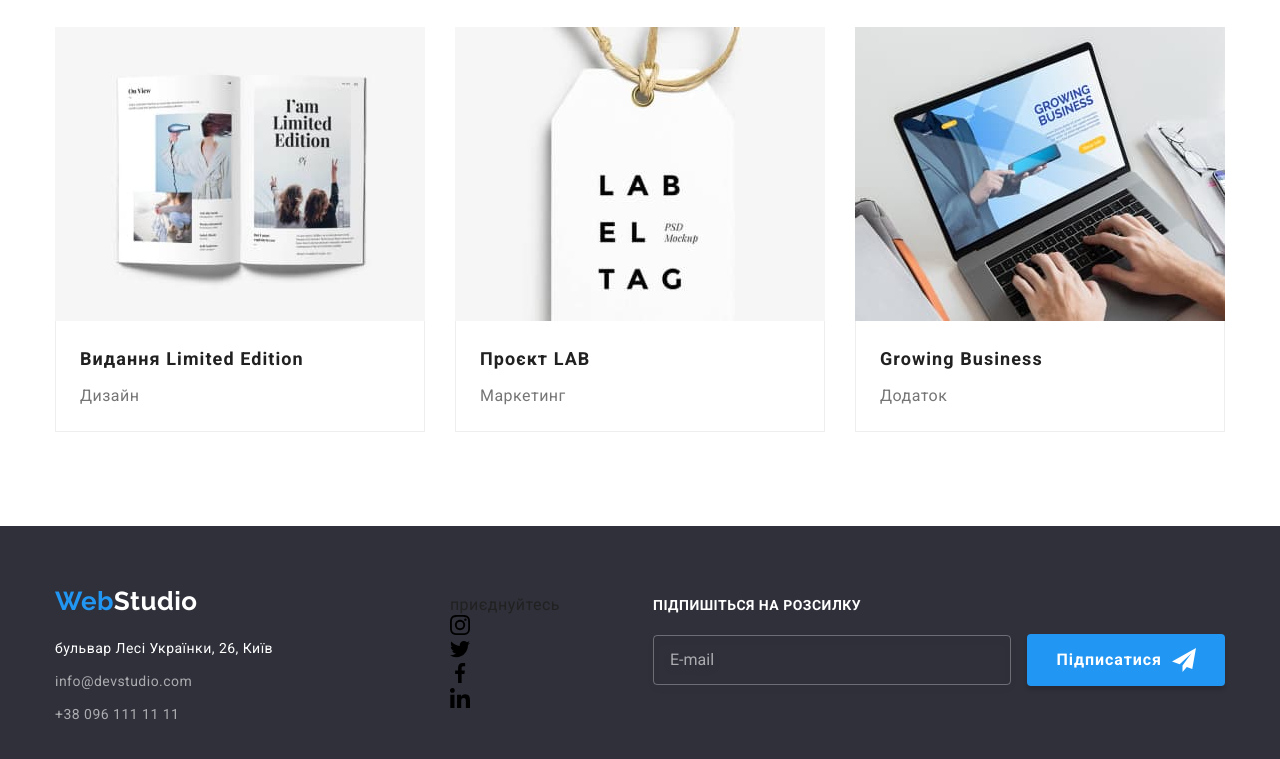
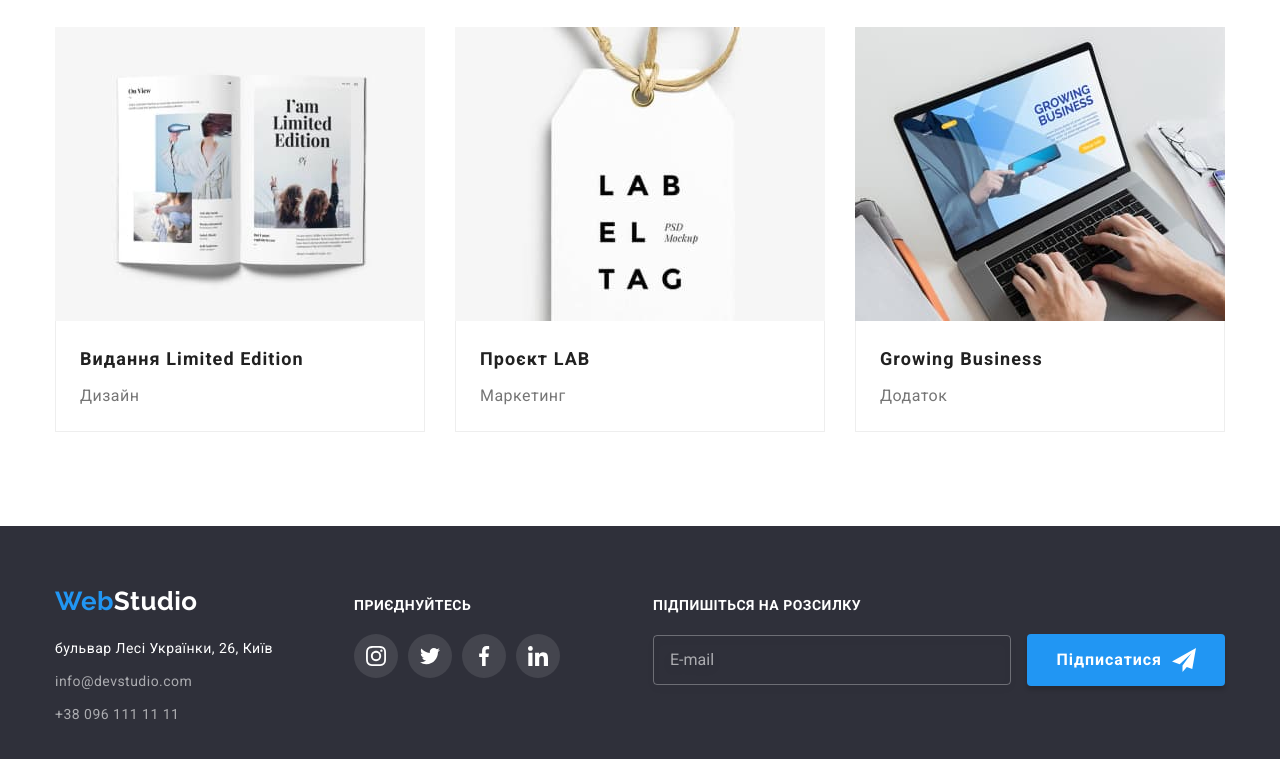
Before and after one commit to Oleg833/goit-markup-hw-07, a plain HTML site: page portfolio.html in a window 1280 px wide. Shown: the part 1108-1867 px from the top of the page. Drawn offline with nearby package versions, Linux system fonts and the light colour scheme.

Commit message:
adress__add

```diff
--- a/portfolio.html
+++ b/portfolio.html
@@ -244,12 +244,12 @@
       <div class="container">
         <div class="parrent-adress">
           <div class="adress-content">
-            <a class="logo link logo--footer" href="./index.html"
+            <a class="logo logo--footer" href="./index.html"
               >Web<span class="logo__span logo__span--footer">Studio</span></a
             >
             <address class="address">
-              <ul class="footer-nav-list list">
-                <li class="footer-nav-item">
+              <ul>
+                <li class="address__item">
                   <a
                     class="link map"
                     href="https://goo.gl/maps/aX8FBNbtvhdyTscHA"
@@ -258,57 +258,57 @@
                     >бульвар Лесі Українки, 26, Київ</a
                   >
                 </li>
-                <li class="footer-nav-item">
+                <li class="address__item">
                   <a class="link mailto" href="mailto:info@devstudio.com">info@devstudio.com</a>
                 </li>
-                <li class="footer-nav-item">
+                <li class="address__item">
                   <a class="link tel" href="tel:+380961111111">+38 096 111 11 11</a>
                 </li>
               </ul>
             </address>
           </div>
-          <div class="social-links">
-            <p class="join-heading-footer">приєднуйтесь</p>
-            <ul class="footer-social-list list">
-              <li class="links-item-footer">
+          <div class="join-social">
+            <p class="join-social__heading-footer">приєднуйтесь</p>
+            <ul class="network list">
+              <li class="network__links network__links--footer">
                 <a
                   href="https://www.instagram.com/"
                   target="_blank"
                   rel="noopener noreferrer nofollow"
-                  class="join-icon-footer"
+                  class="network__link network__link--footer"
                 >
                   <svg class="network__icon" width="20" height="20">
                     <use href="./img/icon.svg#icon-instagram"></use></svg
                 ></a>
               </li>
-              <li class="links-item-footer">
+              <li class="network__links">
                 <a
                   href="https://www.twitter.com/"
                   target="_blank"
                   rel="noopener noreferrer nofollow"
-                  class="join-icon-footer"
+                  class="network__link network__link--footer"
                 >
                   <svg class="network__icon" width="20" height="20">
                     <use href="./img/icon.svg#icon-twitter"></use></svg
                 ></a>
               </li>
-              <li class="links-item-footer">
+              <li class="network__links">
                 <a
                   href="https://www.facebook.com/"
                   target="_blank"
                   rel="noopener noreferrer nofollow"
-                  class="join-icon-footer"
+                  class="network__link network__link--footer"
                 >
                   <svg class="network__icon" width="20" height="20">
                     <use href="./img/icon.svg#icon-facebook"></use></svg
                 ></a>
               </li>
-              <li class="links-item-footer">
+              <li class="network__links">
                 <a
                   href="https://www.linkedin.com/"
                   target="_blank"
                   rel="noopener noreferrer nofollow"
-                  class="join-icon-footer"
+                  class="network__link network__link--footer"
                 >
                   <svg class="network__icon" width="20" height="20">
                     <use href="./img/icon.svg#icon-linkedin"></use></svg
--- a/sass/components/_footer.scss
+++ b/sass/components/_footer.scss
@@ -2,15 +2,15 @@
     background-color: var(--accent-bgd-color);
     margin: 0 auto;
     padding: 60px 0;
-}
-.footer-nav-item:not(:last-child) {
-    margin-bottom: 9px;
 }
 .address {
     font-style: normal;
     font-size: 14px;
     line-height: 1.71;
     margin-top: 0px;
+}
+.address__item:not(:last-child) {
+    margin-bottom: 9px;
 }
 .map {
     color: var(--primary-white-color);
--- a/sass/components/_network.scss
+++ b/sass/components/_network.scss
@@ -28,9 +28,4 @@
     fill: var(--primary-white-color);
     background-color: rgba(255, 255, 255, 0.1);
     background-size: 100%;
-
-    &:hover,
-    &:focus {
-    background-color: var(--hover-and-focus-color);
-    }
 }
```
Also changed, not shown: index.html (+4 -4 lines), css/main.css, css/main.min.css, 2 other files.
